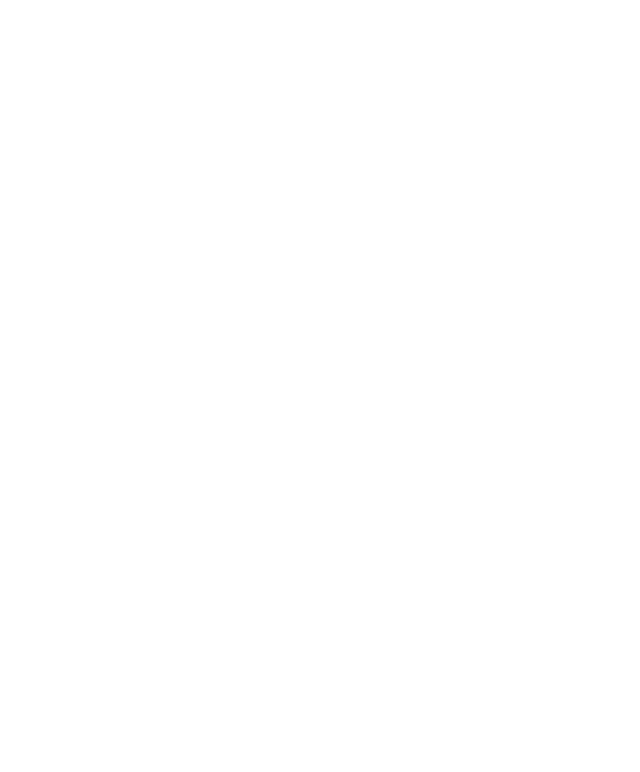
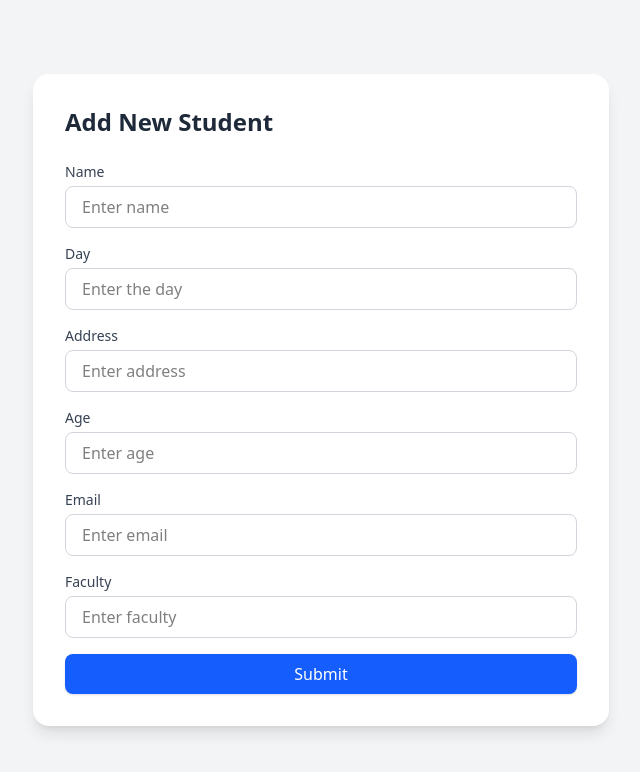
Before and after one commit to simalimbu/Basic_React, a React (Vite) app: page /addstudent in a window 1280 px wide. Before the commit this address had no page. Shown: the top 772 px of the page, without its empty margins (319-959 px from the left). Built offline with nearby package versions, Linux system fonts and the light colour scheme.

Commit message:
second commit

```diff
--- a/src/App.jsx
+++ b/src/App.jsx
@@ -2,6 +2,7 @@
 import { BrowserRouter, Route, Routes } from "react-router-dom"
 import CountPractice from "./CountPractice";
 import Index from "./pages/Index";
+import AddStudent from "./pages/CreateStudent";
 
 
 
@@ -12,7 +13,7 @@
           <Routes>
               <Route path="/" element={<Index/>} />
               <Route path="/count" element={<CountPractice/>} />
-
+              <Route path="/addstudent" element={<AddStudent/>} />
           </Routes>
         </BrowserRouter>
         </>
--- /dev/null
+++ b/src/pages/CreateStudent.jsx
@@ -0,0 +1,97 @@
+import React from "react";
+
+const AddStudent = () => {
+  return (
+    <div className="min-h-screen bg-gray-100 p-6 flex items-center justify-center">
+      <div className="bg-white p-8 rounded-2xl shadow-lg w-full max-w-xl">
+        <h2 className="text-2xl font-bold text-gray-800 mb-6">Add New Student</h2>
+        <form className="space-y-4">
+          {/* Name */}
+          <div>
+            <label className="block text-sm font-medium text-gray-700 mb-1">Name</label>
+            <input
+              type="text"
+              name="name"
+              placeholder="Enter name"
+              className="w-full border border-gray-300 rounded-lg px-4 py-2 focus:outline-none focus:ring-2 focus:ring-blue-500"
+              required
+            />
+          </div>
+
+           {/* Day */}
+          <div>
+            <label className="block text-sm font-medium text-gray-700 mb-1">Day</label>
+            <input
+              type="text"
+              name="day"
+              placeholder="Enter the day"
+              className="w-full border border-gray-300 rounded-lg px-4 py-2 focus:outline-none focus:ring-2 focus:ring-blue-500"
+              required
+            />
+          </div>
+
+          {/* Address */}
+          <div>
+            <label className="block text-sm font-medium text-gray-700 mb-1">Address</label>
+            <input
+              type="text"
+              name="address"
+              placeholder="Enter address"
+              className="w-full border border-gray-300 rounded-lg px-4 py-2 focus:outline-none focus:ring-2 focus:ring-blue-500"
+              required
+            />
+          </div>
+
+          {/* Age */}
+          <div>
+            <label className="block text-sm font-medium text-gray-700 mb-1">Age</label>
+            <input
+              type="number"
+              name="age"
+              min="1"
+              placeholder="Enter age"
+              className="w-full border border-gray-300 rounded-lg px-4 py-2 focus:outline-none focus:ring-2 focus:ring-blue-500"
+              required
+            />
+          </div>
+
+          {/* Email */}
+          <div>
+            <label className="block text-sm font-medium text-gray-700 mb-1">Email</label>
+            <input
+              type="email"
+              name="email"
+              placeholder="Enter email"
+              className="w-full border border-gray-300 rounded-lg px-4 py-2 focus:outline-none focus:ring-2 focus:ring-blue-500"
+              required
+            />
+          </div>
+
+          {/* Faculty */}
+          <div>
+            <label className="block text-sm font-medium text-gray-700 mb-1">Faculty</label>
+            <input
+              type="text"
+              name="faculty"
+              placeholder="Enter faculty"
+              className="w-full border border-gray-300 rounded-lg px-4 py-2 focus:outline-none focus:ring-2 focus:ring-blue-500"
+              required
+            />
+          </div>
+
+          {/* Submit */}
+          <div>
+            <button
+              type="submit"
+              className="w-full bg-blue-600 text-white font-medium py-2 px-4 rounded-lg hover:bg-blue-700 transition shadow"
+            >
+              Submit
+            </button>
+          </div>
+        </form>
+      </div>
+    </div>
+  );
+};
+
+export default AddStudent;
--- a/src/pages/Index.jsx
+++ b/src/pages/Index.jsx
@@ -1,4 +1,5 @@
 import React from "react";
+import { Link } from "react-router-dom";
 
 const Index = () => {
   const attendanceData = [
@@ -10,7 +11,14 @@
   return (
     <div className="min-h-screen bg-gray-100 p-6">
       <div className="max-w-6xl mx-auto bg-white rounded-2xl shadow-lg p-6">
-        <h1 className="text-3xl font-bold text-gray-800 mb-6">Attendance</h1>
+        <div className="flex items-center justify-between mb-6">
+          <h1 className="text-3xl font-bold text-gray-800">Attendance</h1>
+          <Link to="/addstudent">
+            <button className="bg-green-600 hover:bg-green-700 text-white px-5 py-2 rounded-lg text-sm font-medium shadow">
+                + Add Student
+            </button>
+          </Link>
+        </div>
 
         <div className="overflow-x-auto">
           <table className="min-w-full divide-y divide-gray-200">
```
